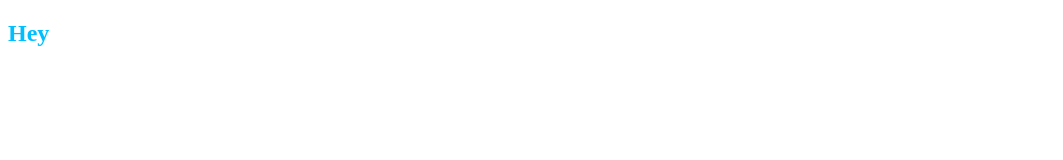
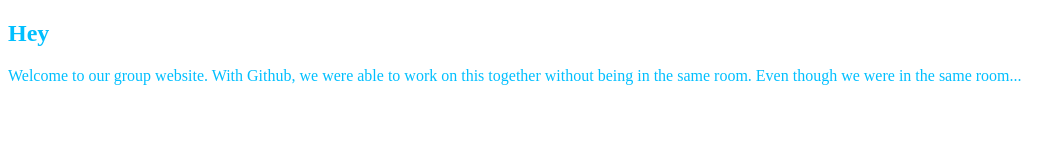
Before and after one commit to Hecsaga/testRepo, a plain HTML site: page index.html in a window 1280 px wide. Shown: the whole page, without its empty margins (0-1063 px from the left). Drawn offline with Linux system fonts and the light colour scheme.

Commit message:
added body paragraph

```diff
--- a/index.html
+++ b/index.html
@@ -8,7 +8,7 @@
 <body>
 
 	<h2 class="intro">Hey</h2>
-
+	<p class="intro">Welcome to our group website. With Github, we were able to work on this together without being in the same room. Even though we were in the same room...</p>
 </body>
 
 </html>
```
Also changed, not shown: 1 other file.
